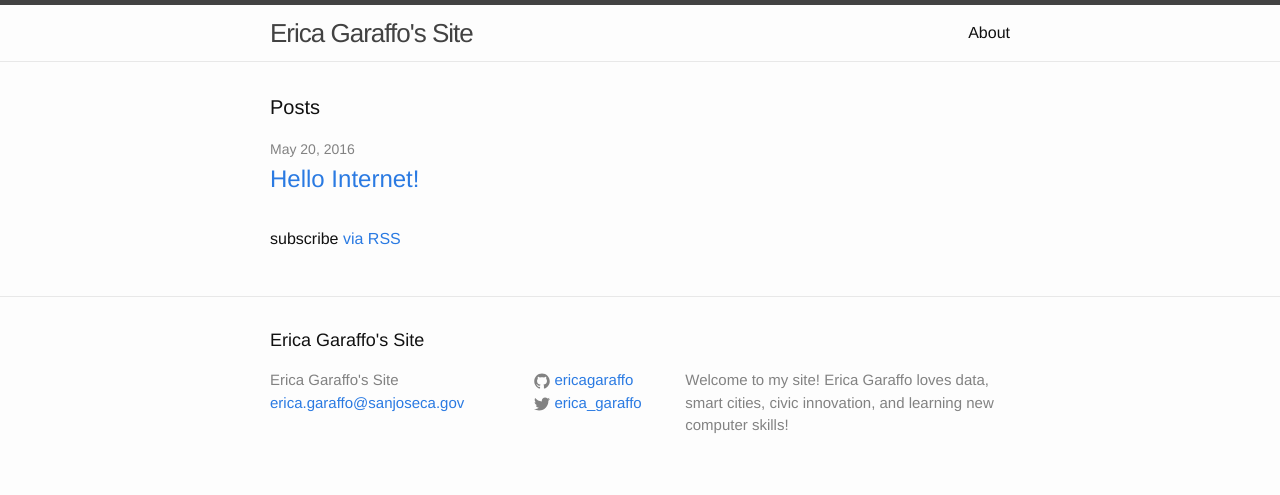
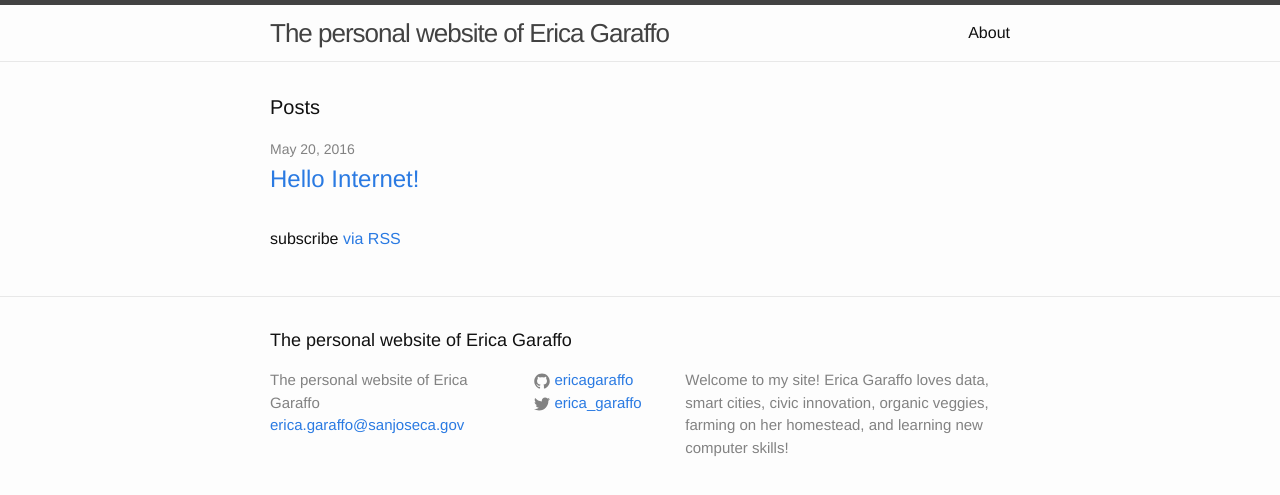
Before and after one commit to ericagaraffo/ericagaraffo.github.io, a Jekyll site: the page built from index.html, in a window 1280 px wide. Shown: the top 495 px of the page. Built offline with Jekyll 4.4.1, drawn with Linux system fonts in a browser that asks for light colours.

Commit message:
Update _config.yml

```diff
--- a/_config.yml
+++ b/_config.yml
@@ -6,11 +6,12 @@
 # 'jekyll serve'. If you change this file, please restart the server process.
 
 # Site settings
-title: Erica Garaffo's Site
+title: The personal website of Erica Garaffo
 email: erica.garaffo@sanjoseca.gov
 description: > # this means to ignore newlines until "baseurl:"
   Welcome to my site! Erica Garaffo loves data, smart cities,
-  civic innovation, and learning new computer skills!
+  civic innovation, organic veggies, farming on her homestead,
+  and learning new computer skills!
 baseurl: "" # the subpath of your site, e.g. /blog
 url: "http://ericagaraffo.com" # the base hostname & protocol for your site
 twitter_username: erica_garaffo
```
